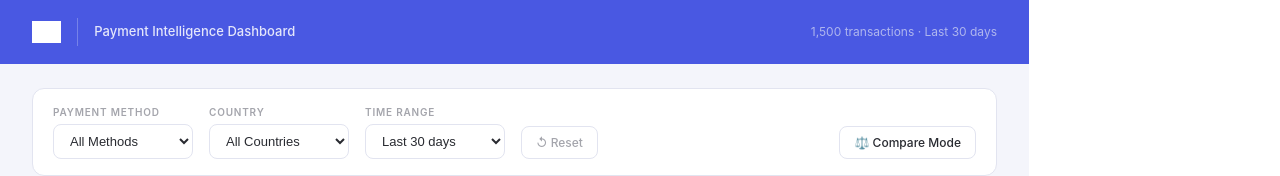
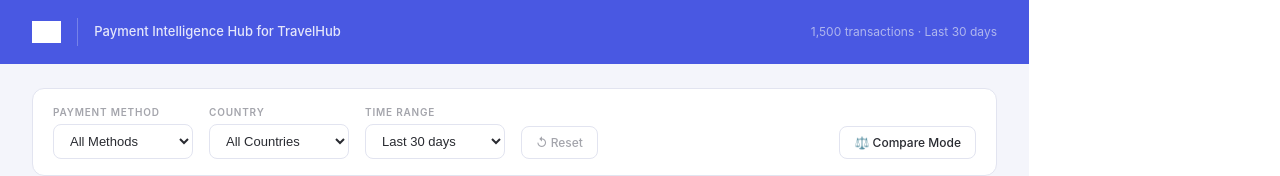
Before and after one commit to kimreynolds-ux/challenge---claude-code, a React (Vite) app: page / in a window 1280 px wide. Shown: the top 176 px of the page. Built offline with nearby package versions, Linux system fonts and the light colour scheme; grey boxes are pictures that could not be loaded.

Commit message:
Update header title

```diff
--- a/src/App.jsx
+++ b/src/App.jsx
@@ -231,7 +231,7 @@ export default function App() {
           <img src="https://cdn.prod.website-files.com/65e210a414fae2cb8054a995/695d6f6d2ced24e0f5c0cb0b_yuno_wordmark_blue.svg"
             alt="Yuno" style={{ height:22, filter:"brightness(0) invert(1)" }} />
           <div style={{ width:1, height:28, background:"rgba(255,255,255,0.25)" }} />
-          <div style={{ fontSize:13, color:"rgba(255,255,255,0.85)", fontWeight:500 }}>Payment Intelligence Dashboard</div>
+          <div style={{ fontSize:13, color:"rgba(255,255,255,0.85)", fontWeight:500 }}>Payment Intelligence Hub for TravelHub</div>
         </div>
         <div style={{ fontSize:12, color: Y.lavender }}>
           {fmt(filtered.length)} transactions · Last {filterDays} days
```
